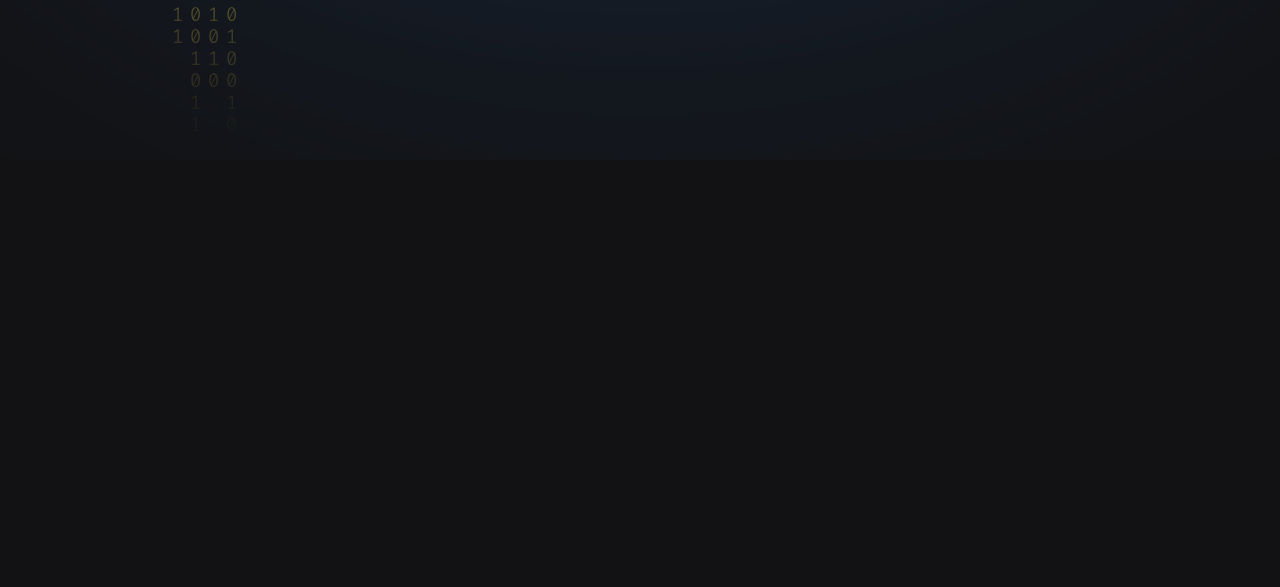
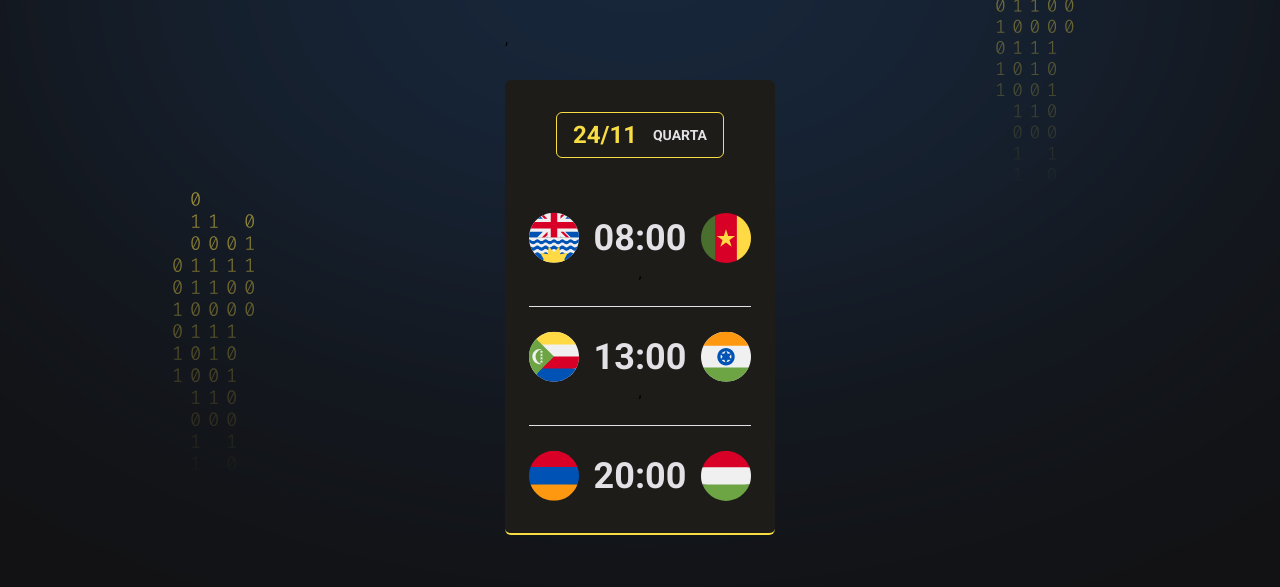
Before and after one commit to odenirdev/nlw-copa, a plain HTML site: page index.html in a window 1280 px wide. Shown: the part 640-1227 px from the top of the page. Before the commit the page ends 800 px from the top, so only its background shows below. Drawn offline with Linux system fonts and the light colour scheme.

Commit message:
[Dia 3] Introdução ao JS

```diff
--- a/index.html
+++ b/index.html
@@ -18,33 +18,8 @@
     />
   </head>
   <body>
-    <div id="app">
-      <header>
-        <img src="./assets/logo.svg" alt="" />
-      </header>
+    <div id="app"></div>
 
-      <main id="cards">
-        <div class="card">
-          <h2>21/11 <span>Segunda</span></h2>
-
-          <ul>
-            <li>
-              <img src="./assets/icon-brazil.svg" alt="" />
-
-              <strong>08:00</strong>
-
-              <img src="./assets/icon-cameroon.svg" alt="" />
-            </li>
-            <li>
-              <img src="./assets/icon-brazil.svg" alt="" />
-
-              <strong>08:00</strong>
-
-              <img src="./assets/icon-cameroon.svg" alt="" />
-            </li>
-          </ul>
-        </div>
-      </main>
-    </div>
+    <script src="./main.js"></script>
   </body>
 </html>
--- /dev/null
+++ b/main.js
@@ -0,0 +1,76 @@
+const gameDays = [
+  {
+    day: "Segunda",
+    date: "21/11",
+    games: [
+      {
+        player1: "brazil",
+        hour: "08:00",
+        player2: "cameroon",
+      },
+      {
+        player1: "armenia",
+        hour: "13:00",
+        player2: "argentina",
+      },
+      {
+        player1: "colombia",
+        hour: "20:00",
+        player2: "japan",
+      },
+    ],
+  },
+  {
+    day: "Quarta",
+    date: "24/11",
+    games: [
+      {
+        player1: "british columbia",
+        hour: "08:00",
+        player2: "cameroon",
+      },
+      {
+        player1: "comoros",
+        hour: "13:00",
+        player2: "india",
+      },
+      {
+        player1: "armenia",
+        hour: "20:00",
+        player2: "hungary",
+      },
+    ],
+  },
+]
+
+function createGame(game) {
+  return `
+    <li>
+      <img src="./assets/flags/${game.player1}.svg" alt="" />
+      <strong>${game.hour}</strong>
+      <img src="./assets/flags/${game.player2}.svg" alt="" />
+    </li>
+  `
+}
+
+function createCard(gameDay) {
+  return `
+    <div class="card">
+      <h2>${gameDay.date} <span>${gameDay.day}</span></h2>
+      <ul>
+        ${gameDay.games.map((game) => {
+          return createGame(game)
+        })}
+      </ul>
+    </div>
+  `
+}
+
+document.querySelector("#app").innerHTML = `
+  <header>
+    <img src="./assets/logo.svg" alt="" />
+  </header>
+  <main id="cards">
+    ${gameDays.map((gameDay) => createCard(gameDay))}
+  </main>
+`
--- a/styles.css
+++ b/styles.css
@@ -31,8 +31,14 @@ header {
   margin-bottom: 3.9375rem;
 }
 
+#cards {
+  display: flex;
+  flex-direction: column;
+  gap: 2rem;
+}
+
 .card {
-  border-bottom: 1px solid var(--yellow);
+  border-bottom: 2px solid var(--yellow);
   border-radius: 6px;
   background: var(--bg-card);
   padding: 2rem 1.5rem;
```
Also changed, not shown: assets/flags/argentina.svg (added), assets/flags/armenia.svg (added), assets/flags/brazil.svg (renamed from assets/icon-brazil.svg), assets/flags/british columbia.svg (added), assets/flags/cameroon.svg (renamed from assets/icon-cameroon.svg), assets/flags/colombia.svg (added), assets/flags/comoros.svg (added), assets/flags/hungary.svg (added), assets/flags/india.svg (added), assets/flags/japan.svg (added), assets/flags/jordan.svg (added).
